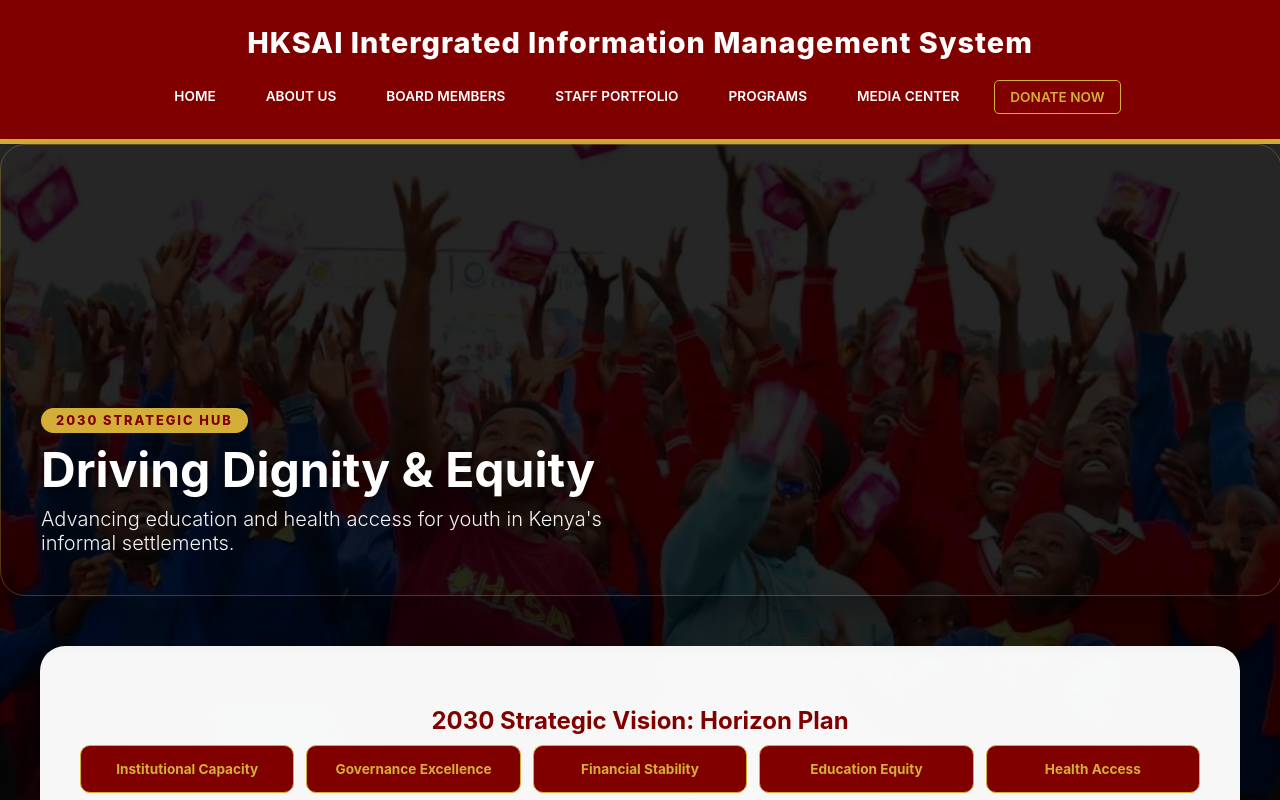
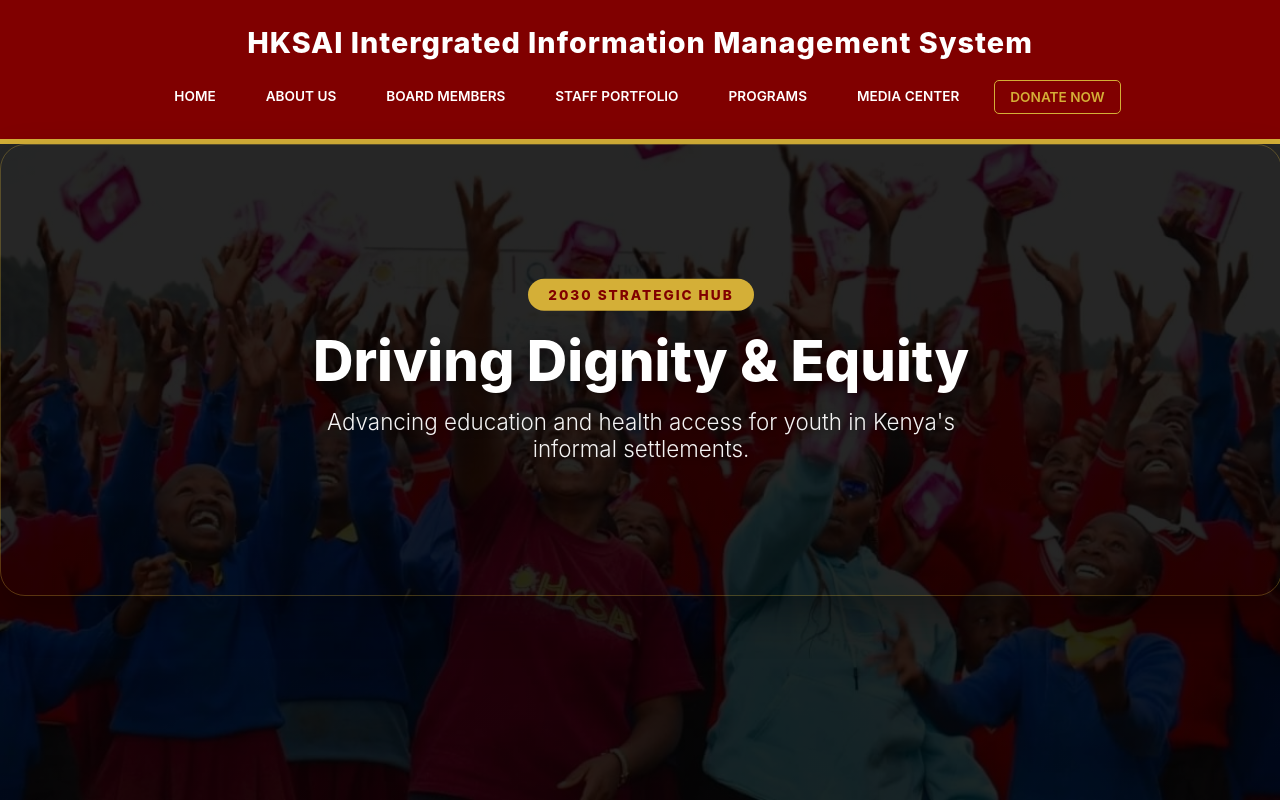
Before and after one commit to WesongaTimothy/HKSAI-Information-Management-System, a plain HTML site: page frontend/index.html in a window 1280 px wide. Shown: the top 800 px of the page. Drawn offline with Linux system fonts and the light colour scheme.

Commit message:
Update index.html

```diff
--- a/frontend/index.html
+++ b/frontend/index.html
@@ -170,16 +170,24 @@
     <div class="slideshow-container" style="width: 100%; height: 100%; position: relative;">
         <div class="mySlides fade" style="background: linear-gradient(rgba(0,0,0,0.1), rgba(0,0,0,0.6)), url('H1.jpeg') center/cover; height: 100%; width: 100%; display: none;"></div>
         <div class="mySlides fade" style="background: linear-gradient(rgba(0,0,0,0.1), rgba(0,0,0,0.6)), url('../frontend/H1.jpeg') center/cover; height: 100%; width: 100%; display: none;"></div>
-        <div class="mySlides fade" style="background: linear-gradient(rgba(0,0,0,0.1), rgba(0,0,0,0.6)), url('../frontend/H3.jpeg') center/cover; height: 100%; width: 100%; display: none;"></div>
-        <div class="mySlides fade" style="background: linear-gradient(rgba(0,0,0,0.1), rgba(0,0,0,0.6)), url('../frontend/H1.jpeg') center/cover; height: 100%; width: 100%; display: none;"></div>
+        <div class="mySlides fade" style="background: linear-gradient(rgba(0,0,0,0.1), rgba(0,0,0,0.6)), url('../frontend/H3.jpg') center/cover; height: 100%; width: 100%; display: none;"></div>
+        <div class="mySlides fade" style="background: linear-gradient(rgba(0,0,0,0.1), rgba(0,0,0,0.6)), url('../frontend/h4.jpg') center/cover; height: 100%; width: 100%; display: none;"></div>
     </div>
 
-    <div style="position: absolute; bottom: 40px; left: 40px; color: white; z-index: 10; max-width: 600px;">
-        <span style="background: var(--gold); color: var(--maroon); padding: 5px 15px; border-radius: 50px; font-weight: 800; font-size: 0.8rem; text-transform: uppercase; letter-spacing: 2px;">2030 Strategic Hub</span>
-        <h1 style="margin: 15px 0 10px; font-size: 3rem; text-shadow: 2px 4px 10px rgba(0,0,0,0.5); line-height: 1.1;">Driving Dignity & Equity</h1>
-        <p style="margin: 0; font-size: 1.25rem; opacity: 0.95; font-weight: 300;">Advancing education and health access for youth in Kenya's informal settlements.</p>
-    </div>
+    <div style="position: absolute; top: 50%; left: 50%; transform: translate(-50%, -50%); color: white; z-index: 10; width: 90%; max-width: 800px; text-align: center;">
+    <span style="background: var(--gold); color: var(--maroon); padding: 8px 20px; border-radius: 50px; font-weight: 800; font-size: 0.85rem; text-transform: uppercase; letter-spacing: 2px; display: inline-block;">
+        2030 Strategic Hub
+    </span>
+
+    <h1 style="margin: 20px 0 15px; font-size: 3.5rem; text-shadow: 2px 4px 15px rgba(0,0,0,0.6); line-height: 1.1; font-weight: 800;">
+        Driving Dignity & Equity
+    </h1>
+
+    <p style="margin: 0 auto; font-size: 1.4rem; opacity: 0.95; font-weight: 300; max-width: 650px; text-shadow: 1px 1px 8px rgba(0,0,0,0.5);">
+        Advancing education and health access for youth in Kenya's informal settlements.
+    </p>
 </div>
+
     <div class="portal-container">
         <div class="content-card">
 
```
